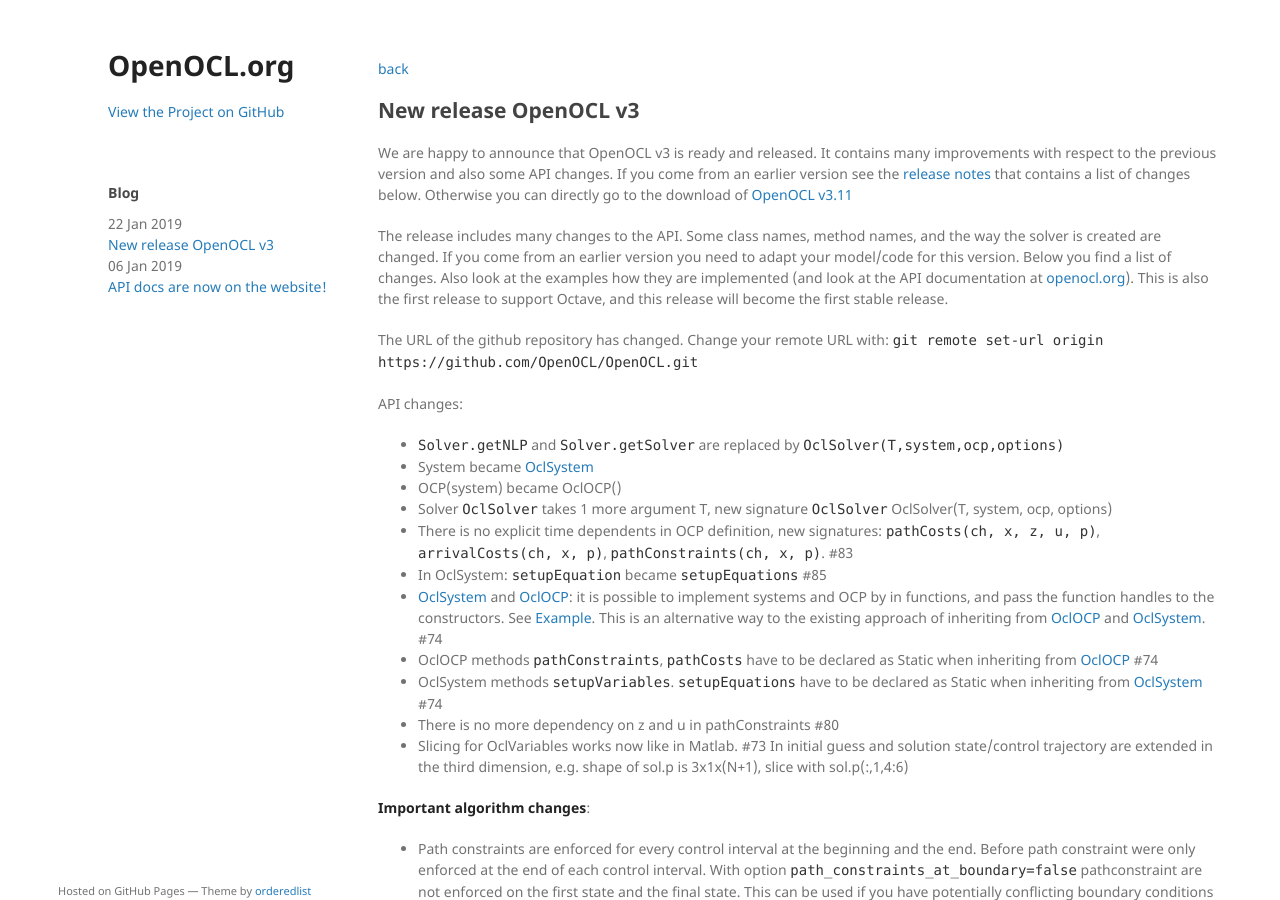
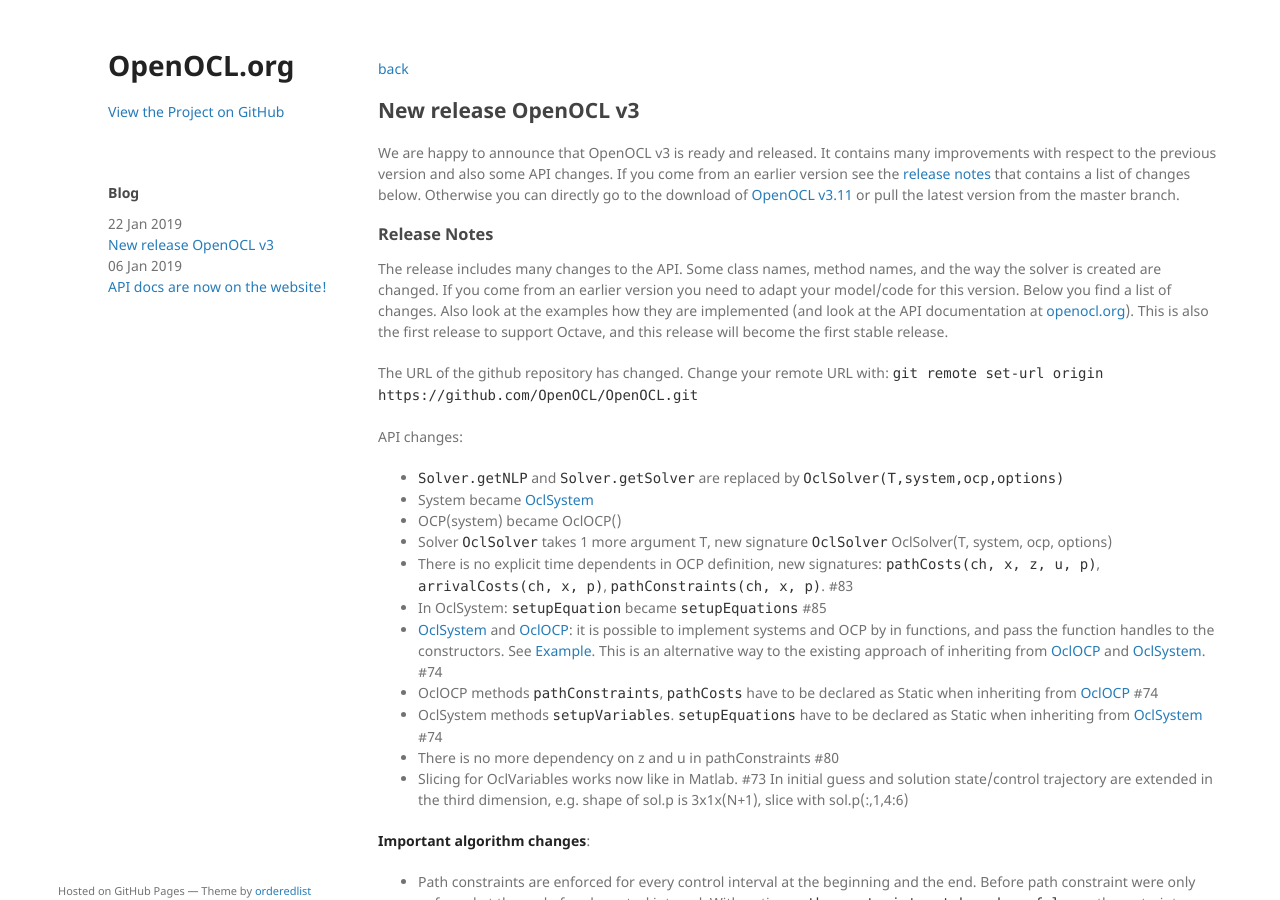
Before and after one commit to OpenOCL/openocl.github.io, a Jekyll site: the page built from _posts/2019-01-22-release-of-openocl-v3.md, in a window 1280 px wide and 900 px high. Built offline with Jekyll 4.4.1, drawn with Linux system fonts in a browser that asks for light colours; our own code applies the rules of GitHub Pages for plain Markdown files.

Commit message:
Update 2019-01-22-release-of-openocl-v3.md

```diff
--- a/_posts/2019-01-22-release-of-openocl-v3.md
+++ b/_posts/2019-01-22-release-of-openocl-v3.md
@@ -5,8 +5,9 @@
 We are happy to announce that OpenOCL v3 is ready and released.
 It contains many improvements with respect to the previous version and also some API changes.
 If you come from an earlier version see the [release notes](https://github.com/OpenOCL/OpenOCL/releases/tag/v.3.11) that contains a list of changes below.
-Otherwise you can directly go to the download of [OpenOCL v3.11](get-started)
+Otherwise you can directly go to the download of [OpenOCL v3.11](get-started) or pull the latest version from the master branch.
 
+### Release Notes
 The release includes many changes to the API. Some class names, method names, and the way the solver is created are changed. If you come from an earlier version you need to adapt your model/code for this version. Below you find a list of changes. Also look at the examples how they are implemented (and look at the API documentation at [openocl.org](https://openocl.org)). This is also the first release to support Octave, and this release will become the first stable release.
 
 The URL of the github repository has changed. Change your remote URL with:
```
